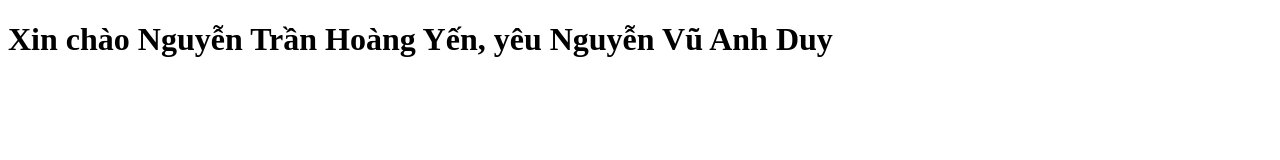
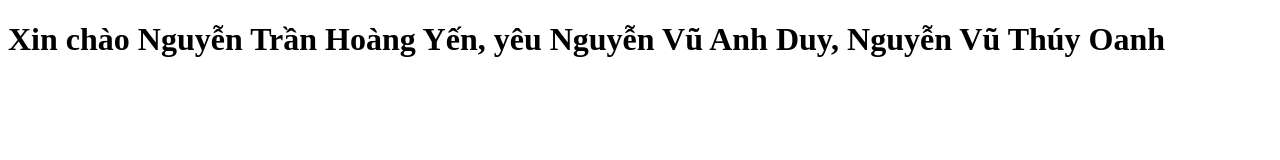
Before and after one commit to duyuitk16/test_git, a plain HTML site: page about.html in a window 1280 px wide. Drawn offline with Linux system fonts and the light colour scheme.

Commit message:
add Oanh into about.html file

```diff
--- a/about.html
+++ b/about.html
@@ -9,7 +9,7 @@
 </head>
 
 <body>
-    <h1>Xin chào Nguyễn Trần Hoàng Yến, yêu Nguyễn Vũ Anh Duy</h1>
+    <h1>Xin chào Nguyễn Trần Hoàng Yến, yêu Nguyễn Vũ Anh Duy, Nguyễn Vũ Thúy Oanh</h1>
 </body>
 
 </html>
```
